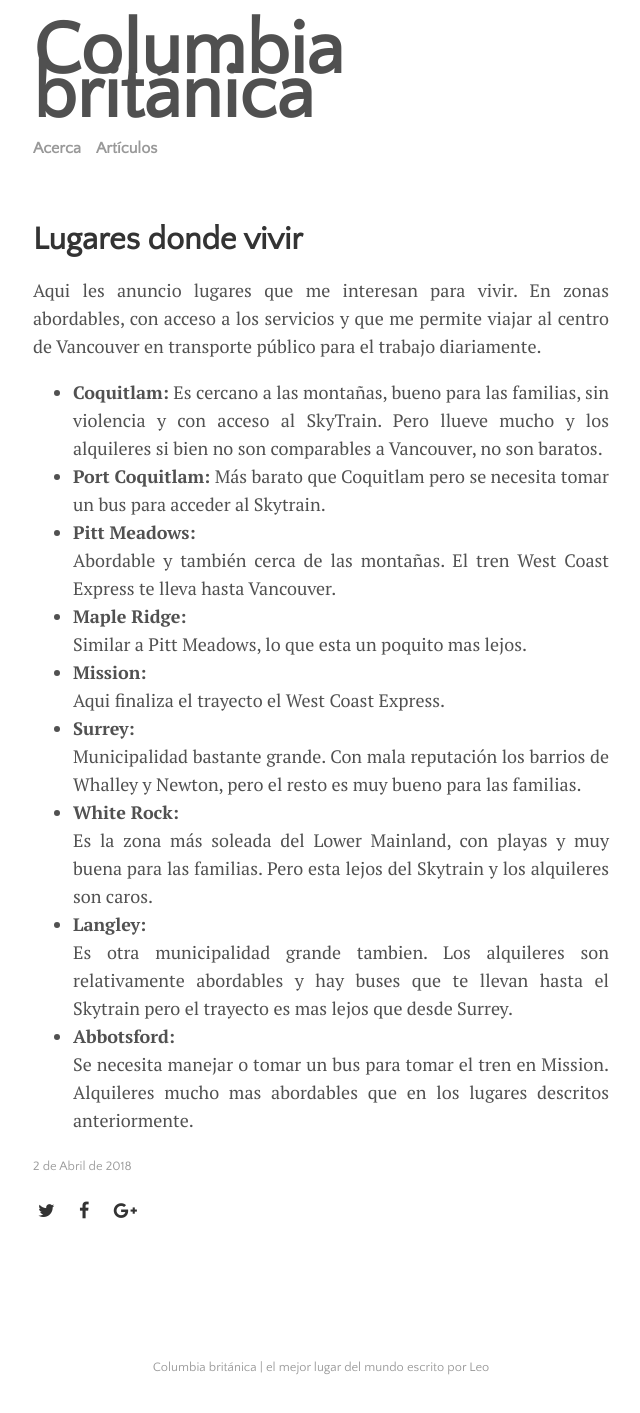
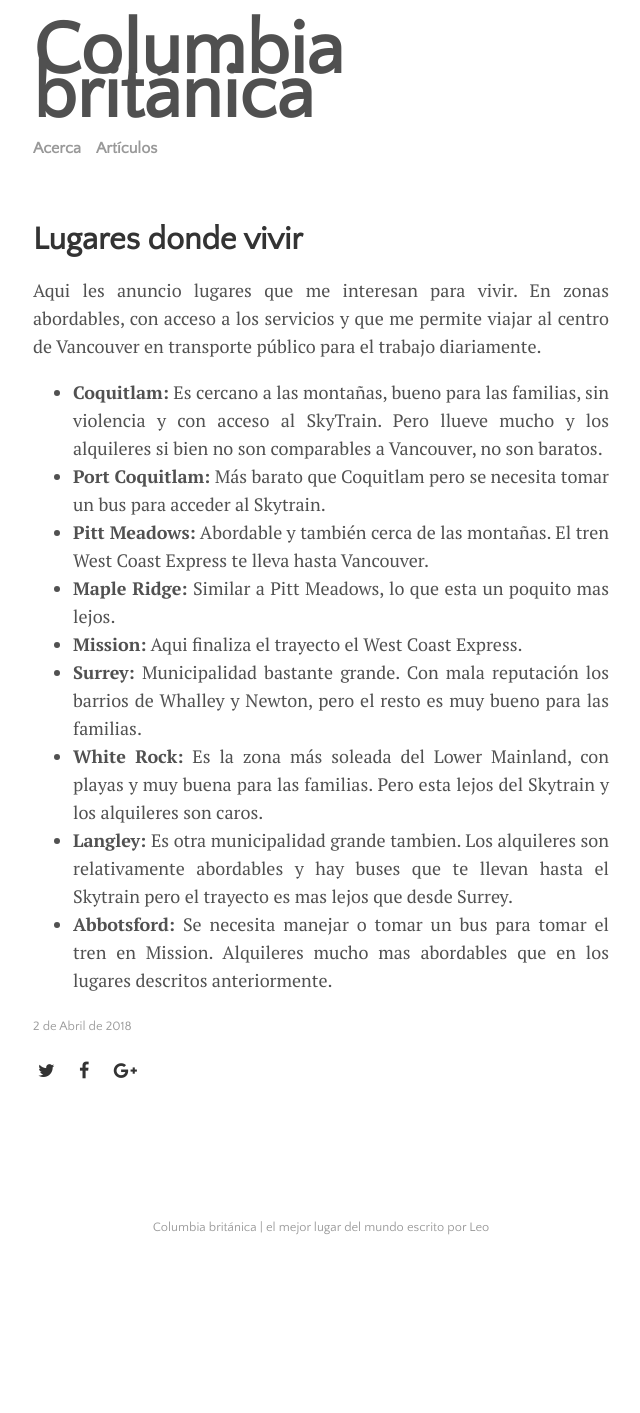
Before and after one commit to sadiel/blog, a Jekyll site: the page built from _posts/2018-4-1-lugares-donde-vivir.md, in a window 1280 px wide. Shown: the whole page, without its empty margins (319-959 px from the left). Built offline with Jekyll 4.4.1, drawn with Linux system fonts in a browser that asks for light colours; nearby versions of some CDN libraries; after the commit the page ends 1273 px from its top, so only the background shows below that.

Commit message:
Update post places to live

```diff
--- a/_posts/2018-4-1-lugares-donde-vivir.md
+++ b/_posts/2018-4-1-lugares-donde-vivir.md
@@ -14,11 +14,18 @@
 </li>
 <li><strong>Port Coquitlam:</strong> Más barato que Coquitlam pero se necesita tomar un bus para acceder al Skytrain.
 </li>
-<li><strong>Pitt Meadows:</strong></li> Abordable y también cerca de las montañas. El tren West Coast Express te lleva hasta Vancouver.
-<li><strong>Maple Ridge:</strong></li> Similar a Pitt Meadows, lo que esta un poquito mas lejos.
-<li><strong>Mission:</strong></li> Aqui finaliza el trayecto el West Coast Express.
-<li><strong>Surrey:</strong></li> Municipalidad bastante grande. Con mala reputación los barrios de Whalley y Newton, pero el resto es muy bueno para las familias.
-<li><strong>White Rock:</strong></li> Es la zona más soleada del Lower Mainland, con playas y muy buena para las familias. Pero esta lejos del Skytrain y los alquileres son caros.
-<li><strong>Langley:</strong></li> Es otra municipalidad grande tambien. Los alquileres son relativamente abordables y hay buses que te llevan hasta el Skytrain pero el trayecto es mas lejos que desde Surrey.
-<li><strong>Abbotsford:</strong></li> Se necesita manejar o tomar un bus para tomar el tren en Mission. Alquileres mucho mas abordables que en los lugares descritos anteriormente.
+<li><strong>Pitt Meadows:</strong> Abordable y también cerca de las montañas. El tren West Coast Express te lleva hasta Vancouver.
+</li>
+<li><strong>Maple Ridge:</strong> Similar a Pitt Meadows, lo que esta un poquito mas lejos.
+</li>
+<li><strong>Mission:</strong> Aqui finaliza el trayecto el West Coast Express.
+</li>
+<li><strong>Surrey:</strong> Municipalidad bastante grande. Con mala reputación los barrios de Whalley y Newton, pero el resto es muy bueno para las familias.
+</li>
+<li><strong>White Rock:</strong> Es la zona más soleada del Lower Mainland, con playas y muy buena para las familias. Pero esta lejos del Skytrain y los alquileres son caros.
+</li>
+<li><strong>Langley:</strong> Es otra municipalidad grande tambien. Los alquileres son relativamente abordables y hay buses que te llevan hasta el Skytrain pero el trayecto es mas lejos que desde Surrey.
+</li>
+<li><strong>Abbotsford:</strong> Se necesita manejar o tomar un bus para tomar el tren en Mission. Alquileres mucho mas abordables que en los lugares descritos anteriormente.
+</li>
 </ul>
```
